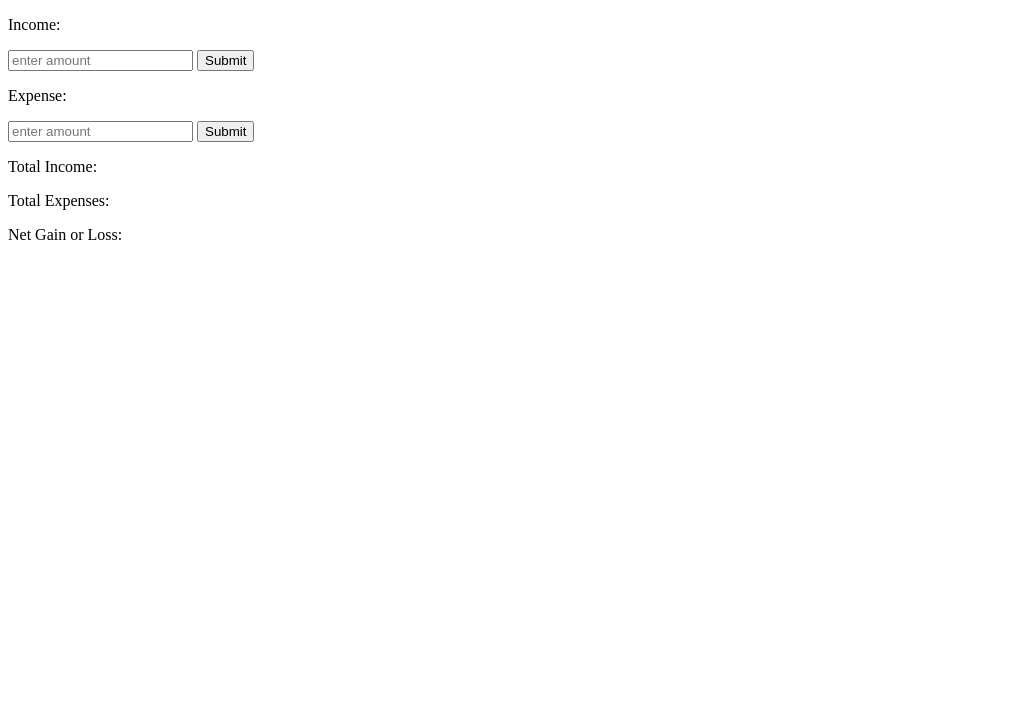
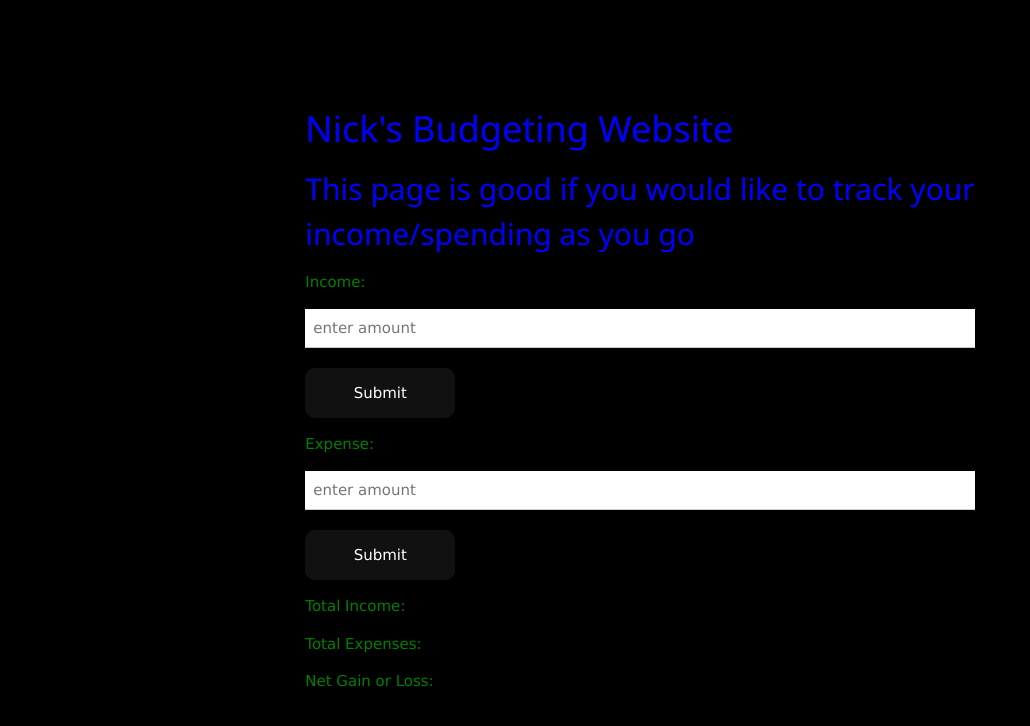
Before and after one commit to NickWitt81/budgetSite, a website: page index.html in a window 1280 px wide. Shown: the whole page, without its empty margins (0-1030 px from the left). Drawn offline with nearby package versions, Linux system fonts and the light colour scheme.

Commit message:
I fixed some NAN issues

```diff
--- a/index.html
+++ b/index.html
@@ -3,15 +3,19 @@
   <head>
     <meta charset="utf-8">
     <title>Nick's Budgeting System</title>
+    <link rel="stylesheet" href="style.css">
+    <link rel="stylesheet" href="https://www.w3schools.com/w3css/4/w3.css">
   </head>
   <body>
     <section>
+      <h1>Nick's Budgeting Website</h1>
+      <h2>This page is good if you would like to track your <br> income/spending as you go</h2>
       <p>Income: </p>
-      <input type="number" placeholder="enter amount" id="income">
-      <button type="button" name="button" id="plus"> Submit </button>
+      <input type="number" placeholder="enter amount" id="income" class="w3-input">
+      <button type="button" name="button" id="plus" class="glow-on-hover"> Submit </button>
       <p>Expense: </p>
-      <input type="number" placeholder="enter amount" id="expense">
-      <button type="button" name="button" id='minus'> Submit </button>
+      <input type="number" placeholder="enter amount" id="expense" class="w3-input">
+      <button type="button" name="button" id='minus'  class="glow-on-hover"> Submit </button>
       <p>Total Income: </p>
       <p id="totalincome"></p>
       <p>Total Expenses: </p>
--- a/script.js
+++ b/script.js
@@ -12,20 +12,30 @@ let net = 0;
 
 const addIncome = () => {
   let num = parseFloat(income.value);
+  if(income.value.length === 0){
+    alert('please input a number');
+  }else{
     startIn = startIn + num;
-  totalIncome.innerHTML = startIn;
+    totalIncome.innerHTML = `$ ${startIn}`;
     net = net + parseFloat(income.value);
-  netGainLoss.innerHTML = net;
+    netGainLoss.innerHTML = `$ ${net}`;
+    income.value = '';
     return startIn;
+  }
 }
 
 const addExpense = () => {
   let num = parseFloat(expenses.value);
+  if(expenses.value.length === 0){
+    alert('please input a number')
+  } else {
     startEx = startEx + num;
-  totalExpense.innerHTML = startEx;
+    totalExpense.innerHTML = `$ ${startEx}`;
     net = net - parseFloat(expenses.value);
-  netGainLoss.innerHTML = net;
+    netGainLoss.innerHTML = `$ ${net}`;;
+    expenses.value = '';
     return startEx;
+  }
 }
 
 incomeButton.addEventListener('click', addIncome);
--- a/style.css
+++ b/style.css
@@ -0,0 +1,81 @@
+html,
+body {
+    margin: 0;
+    padding: 0;
+    width: 100%;
+    height: 100vh;
+    display: flex;
+    flex-direction: row;
+    justify-content: center;
+    align-items: center;
+    background: #000;
+}
+
+p {
+  color: green;
+}
+
+h1, h2 {
+  color: blue;
+}
+
+.glow-on-hover {
+    width: 150px;
+    height: 50px;
+    border: none;
+    outline: none;
+    color: #fff;
+    background: #111;
+    cursor: pointer;
+    position: relative;
+    z-index: 0;
+    border-radius: 10px;
+    margin-top: 20px;
+}
+
+.glow-on-hover:before {
+    content: '';
+    background: linear-gradient(45deg, #ff0000, #ff7300, #fffb00, #48ff00, #00ffd5, #002bff, #7a00ff, #ff00c8, #ff0000);
+    position: absolute;
+    top: -2px;
+    left:-2px;
+    background-size: 400%;
+    z-index: -1;
+    filter: blur(5px);
+    width: calc(100% + 4px);
+    height: calc(100% + 4px);
+    animation: glowing 20s linear infinite;
+    opacity: 0;
+    transition: opacity .3s ease-in-out;
+    border-radius: 10px;
+}
+
+.glow-on-hover:active {
+    color: #000
+}
+
+.glow-on-hover:active:after {
+    background: transparent;
+}
+
+.glow-on-hover:hover:before {
+    opacity: 1;
+}
+
+.glow-on-hover:after {
+    z-index: -1;
+    content: '';
+    position: absolute;
+    width: 100%;
+    height: 100%;
+    background: #111;
+    left: 0;
+    top: 0;
+    border-radius: 10px;
+}
+
+@keyframes glowing {
+    0% { background-position: 0 0; }
+    50% { background-position: 400% 0; }
+    100% { background-position: 0 0; }
+}
```
Also changed, not shown: package.json (added, +22 -0 lines). Lines whose indentation alone changed are shown as unchanged.
